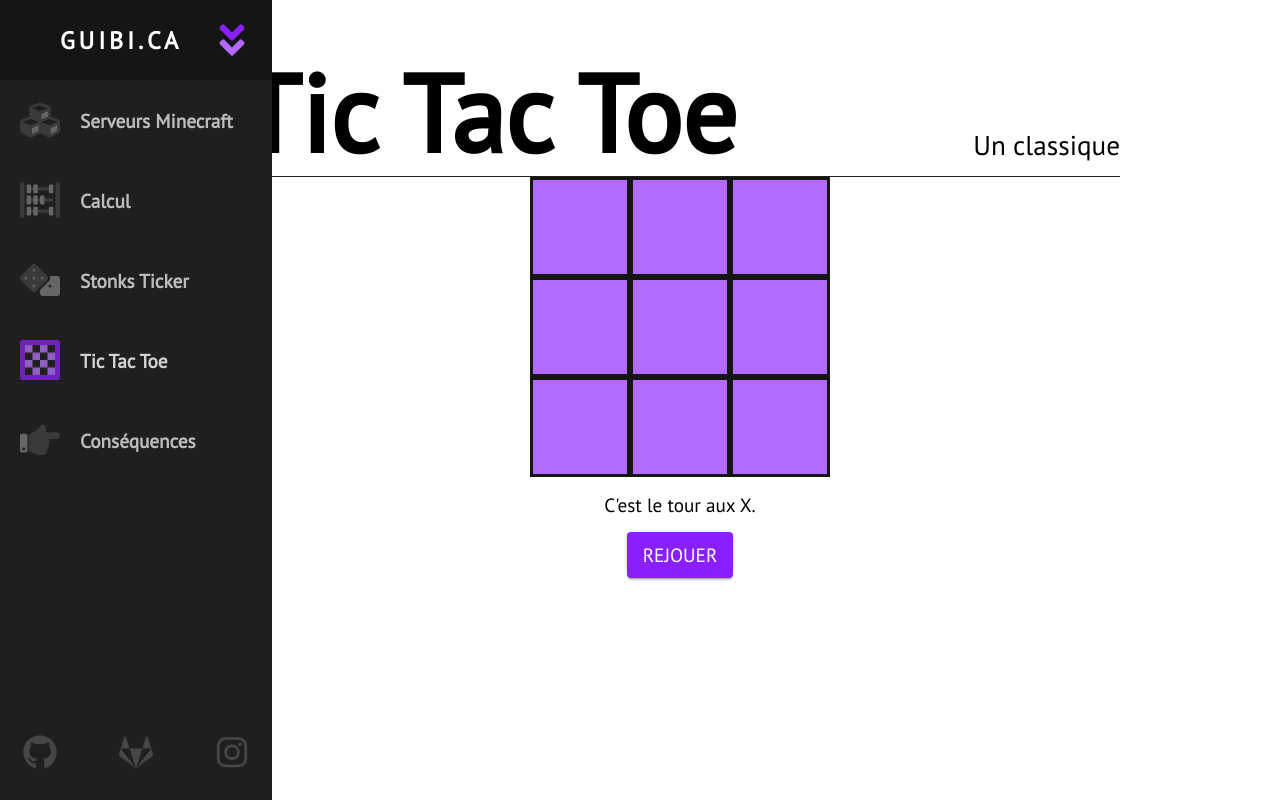
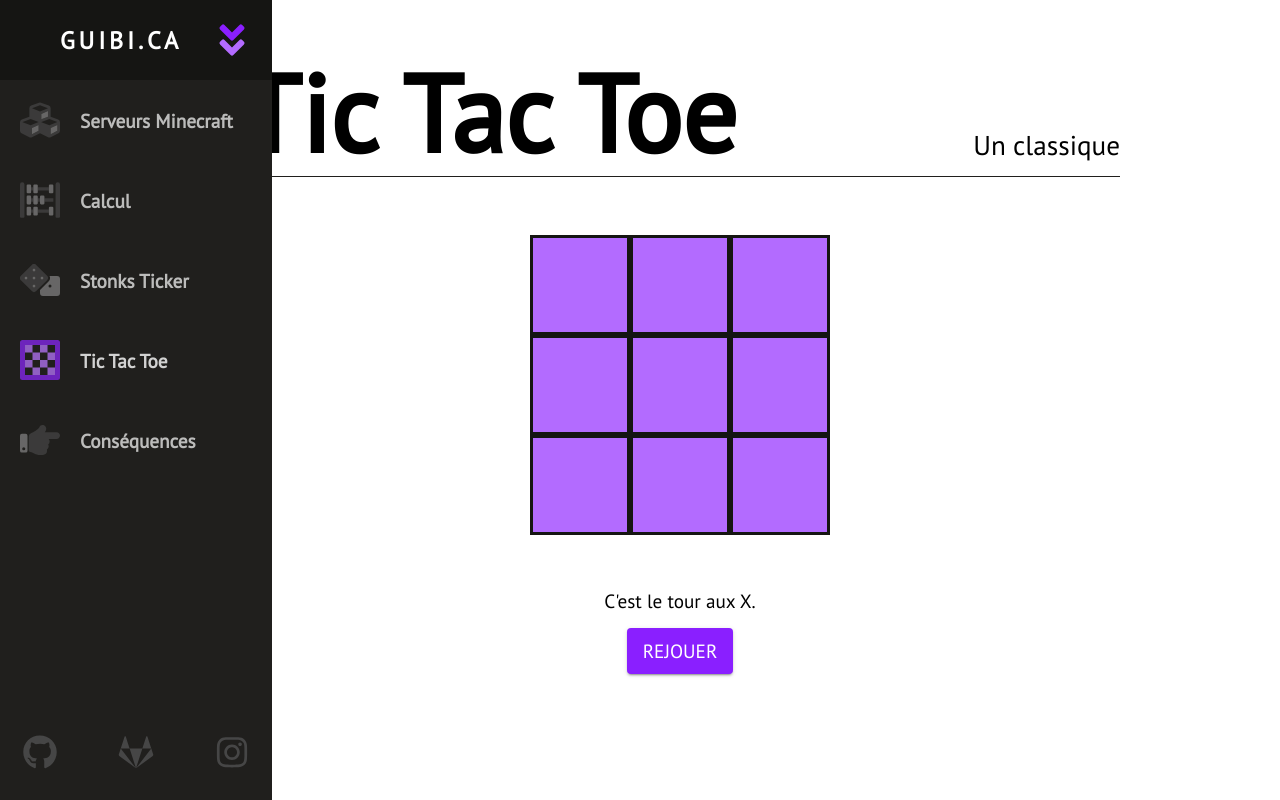
Before and after one commit to Guibi1/achive_2022_guibi.ca, a React (Create React App) app: page /tic-tac-toe in a window 1280 px wide. Built offline with nearby package versions, Linux system fonts and the light colour scheme.

Commit message:
Reformated Tic Tac Toe. Added a separator class.

```diff
--- a/src/components/TicTacToe/TicTacToe.jsx
+++ b/src/components/TicTacToe/TicTacToe.jsx
@@ -106,6 +106,7 @@ class TicTacToe extends Component
                     <h2>Un classique</h2>
                 </div>
 
+                <div className="section">
                     <Grid container direction="column">
                         {this.state.plateau.map((row, rowIndex) =>
                         <Grid item container alignItems="center" justifyContent="center" wrap="nowrap" key={rowIndex}>
@@ -118,8 +119,11 @@ class TicTacToe extends Component
                         </Grid>)}
                     </Grid>
 
+                    <div className="separator"/>
+
                     <p style={{margin: "15px"}}>{this.state.gagnant === "" ? (this.state.joueurActuel === X ? "C'est le tour aux X." : "C'est le tour aux O.") : (this.state.gagnant === vide ? "Partie nulle !" : (this.state.gagnant === X ? "Les X ont gagné !" : "Les O ont gagné !"))}</p>
                     <Button color="primary" variant="contained" className="buttonJouerTicTacToe" onClick={this.nouvellePartie}>{this.state.gagnant !== "" ? "Recommencer" : "Rejouer"}</Button>
+                </div>
             </div>
         )
     }
--- a/src/index.css
+++ b/src/index.css
@@ -63,6 +63,10 @@ div.section {
   width: auto;
 
   padding: 3em var(--section-padding-side);
+}
+
+div.separator {
+  height: 2em;
 }
 
 div.gray {
--- a/src/processedIndex.css
+++ b/src/processedIndex.css
@@ -71,6 +71,10 @@ div.section {
   width: auto;
 
   padding: 3em var(--section-padding-side);
+}
+
+div.separator {
+  height: 2em;
 }
 
 div.gray {
```
Lines whose indentation alone changed are shown as unchanged.
